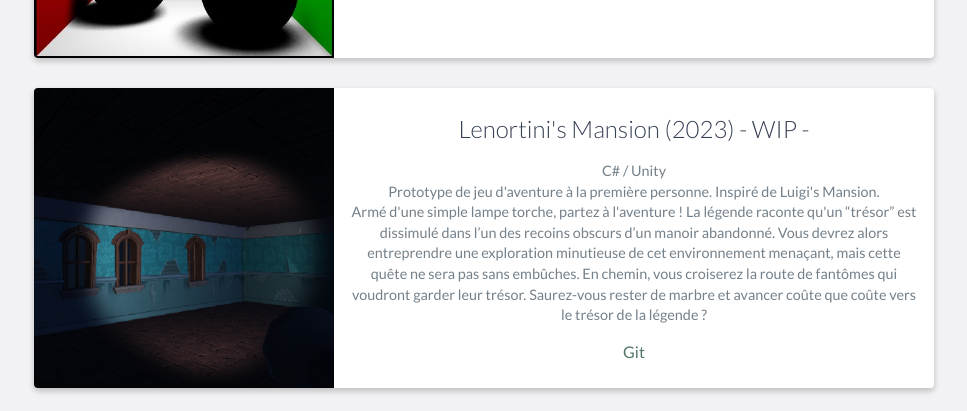
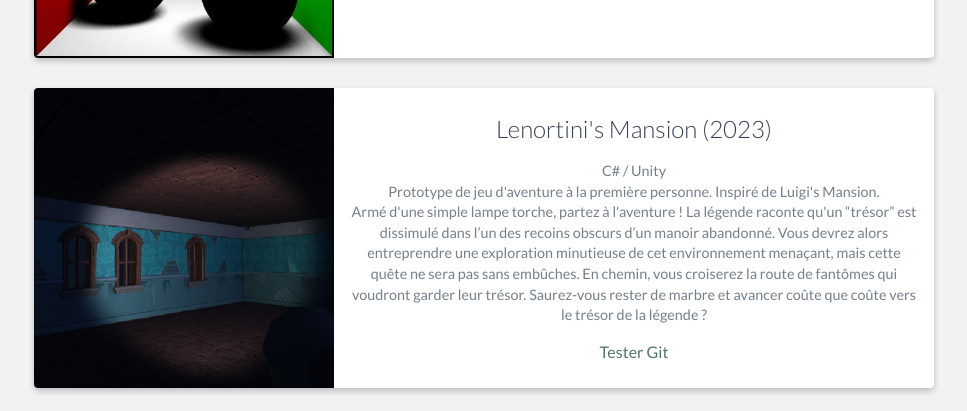
Before and after one commit to nicolas-lcn/nicolas-lcn.github.io, a website: page index.html in a window 1280 px wide. Shown: the part 3404-3815 px from the top of the page, without its empty margins (156-1123 px from the left). Drawn offline with nearby package versions, Linux system fonts and the light colour scheme.

Commit message:
added lenortinis + updated CV

```diff
--- a/index.html
+++ b/index.html
@@ -238,13 +238,15 @@
                         <img src="images/lenortinis-wip.png"/>
                     </div>
                     <div class="project-info">
-                        <h3>Lenortini's Mansion (2023) - WIP -</h3>
+                        <h3>Lenortini's Mansion (2023)</h3>
                         <p>
                             C# / Unity<br>
                             Prototype de jeu d'aventure à la première personne. Inspiré de Luigi's Mansion.
                             <br>Armé d'une simple lampe torche, partez à l'aventure ! La légende raconte qu'un “trésor” est dissimulé dans l’un des recoins obscurs d’un manoir abandonné. Vous devrez alors entreprendre une exploration minutieuse de cet environnement menaçant, mais cette quête ne sera pas sans embûches. En chemin, vous croiserez la route de fantômes qui voudront garder leur trésor. Saurez-vous rester de marbre et avancer coûte que coûte vers le trésor de la légende ?
                         </p>
+                        <a href="https://nicolas-lcn.itch.io/lenortinis-mansion">Tester </a>
                         <a href="https://github.com/nicolas-lcn/Lenortini-s-Mansion">Git</a>
+
                     </div>
                 </div>
                 <div class="project shadow-large">
```
Also changed, not shown: 2 other files.
